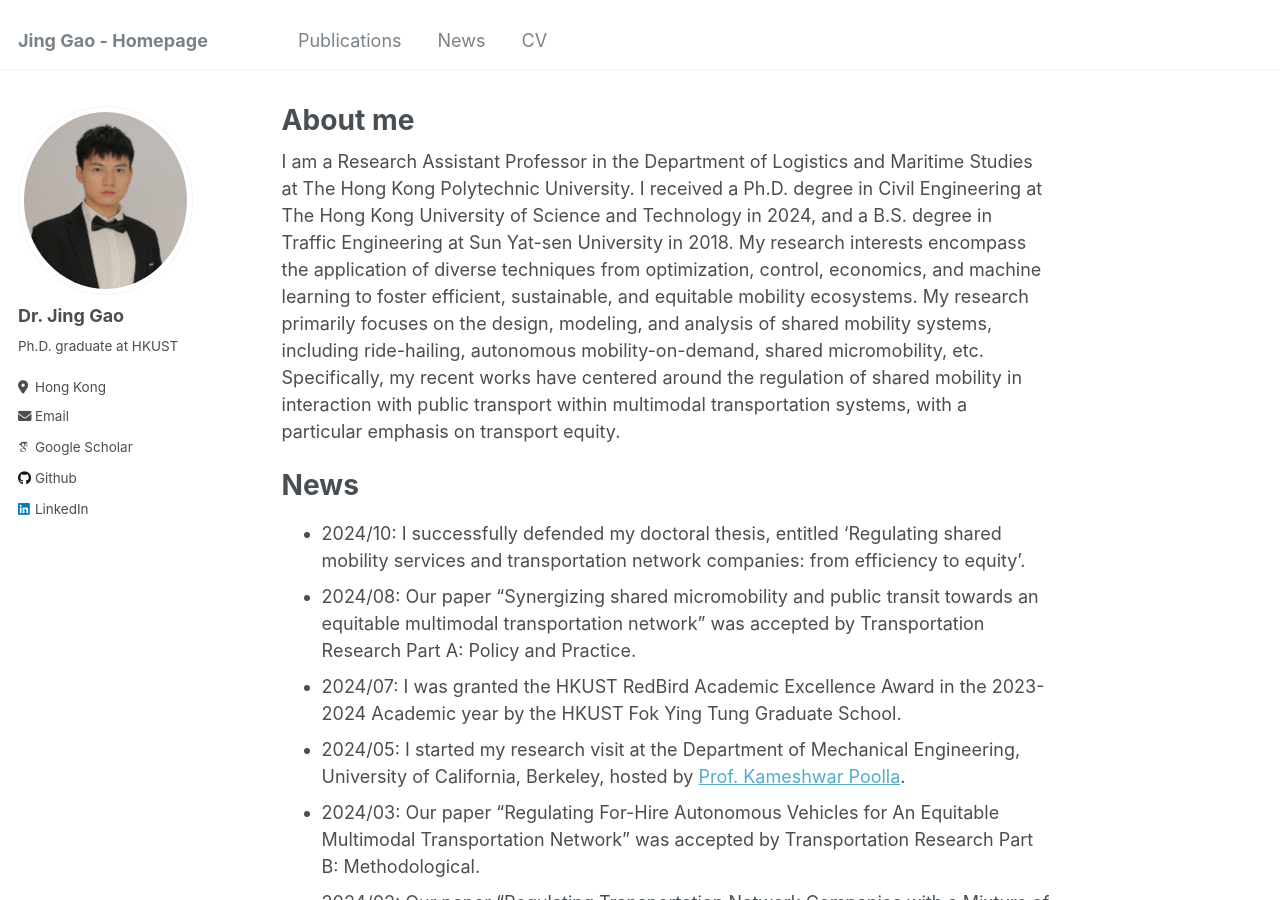
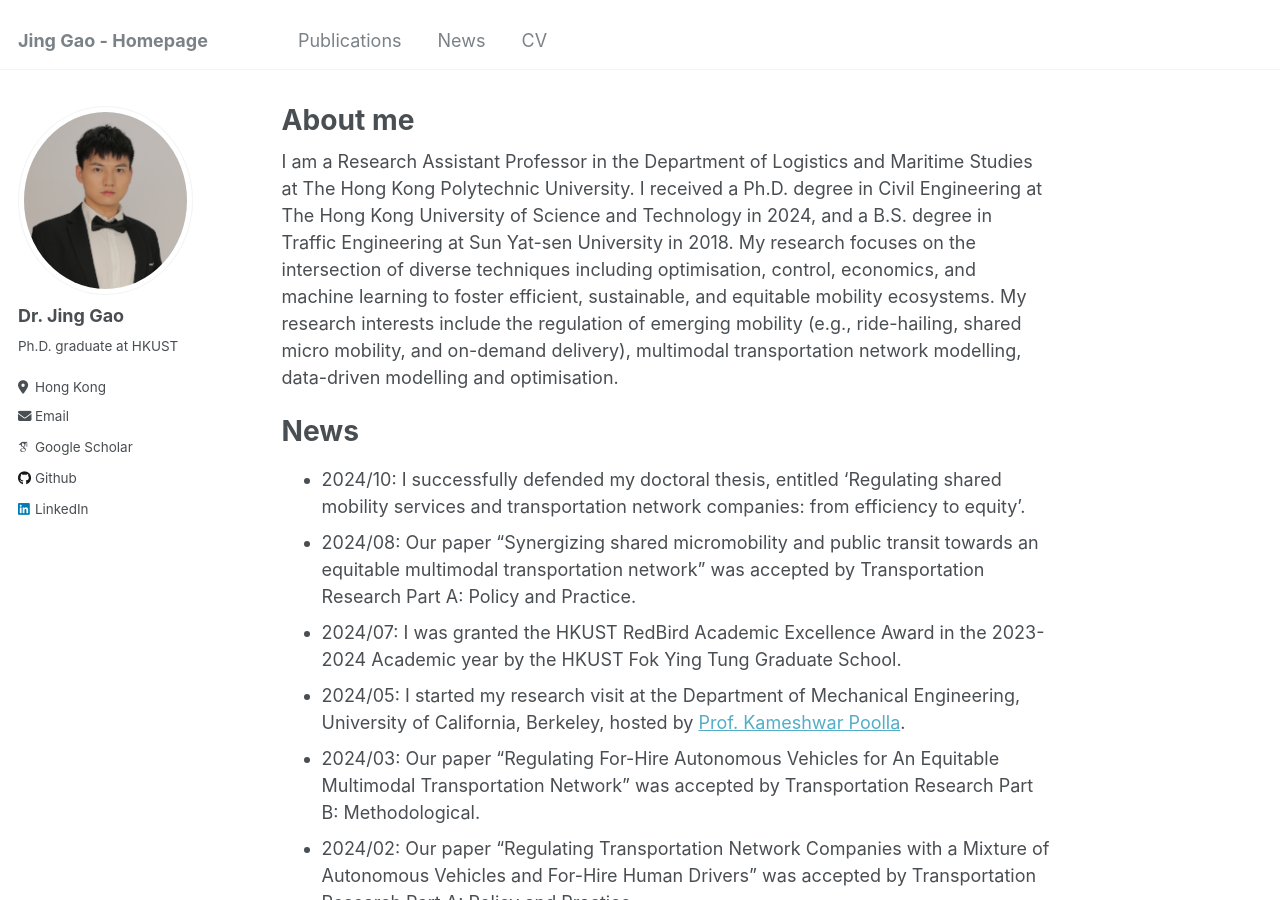
Before and after one commit to jgaoax/jgaoax.github.io, a Jekyll site: the page built from _pages/about.md, in a window 1280 px wide and 900 px high. Built offline with Jekyll 4.4.1, drawn with Linux system fonts in a browser that asks for light colours; some web fonts are replaced.

Commit message:
Update about.md

```diff
--- a/_pages/about.md
+++ b/_pages/about.md
@@ -7,7 +7,7 @@ redirect_from:
   - /about.html
 ---
 
-I am a Research Assistant Professor in the Department of Logistics and Maritime Studies at The Hong Kong Polytechnic University. I received a Ph.D. degree in Civil Engineering at The Hong Kong University of Science and Technology in 2024, and a B.S. degree in Traffic Engineering at Sun Yat-sen University in 2018. My research interests encompass the application of diverse techniques from optimization, control, economics, and machine learning to foster efficient, sustainable, and equitable mobility ecosystems. My research primarily focuses on the design, modeling, and analysis of shared mobility systems, including ride-hailing, autonomous mobility-on-demand, shared micromobility, etc. Specifically, my recent works have centered around the regulation of shared mobility in interaction with public transport within multimodal transportation systems, with a particular emphasis on transport equity.
+I am a Research Assistant Professor in the Department of Logistics and Maritime Studies at The Hong Kong Polytechnic University. I received a Ph.D. degree in Civil Engineering at The Hong Kong University of Science and Technology in 2024, and a B.S. degree in Traffic Engineering at Sun Yat-sen University in 2018. My research focuses on the intersection of diverse techniques including optimisation, control, economics, and machine learning to foster efficient, sustainable, and equitable mobility ecosystems. My research interests include the regulation of emerging mobility (e.g., ride-hailing, shared micro mobility, and on-demand delivery), multimodal transportation network modelling, data-driven modelling and optimisation.
 
 News
 ======
```
